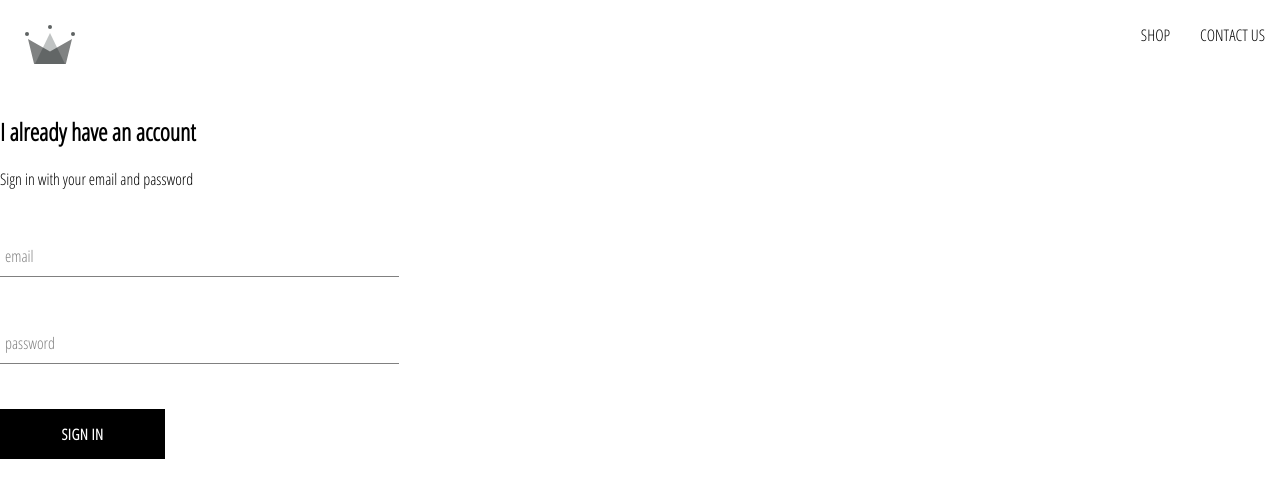
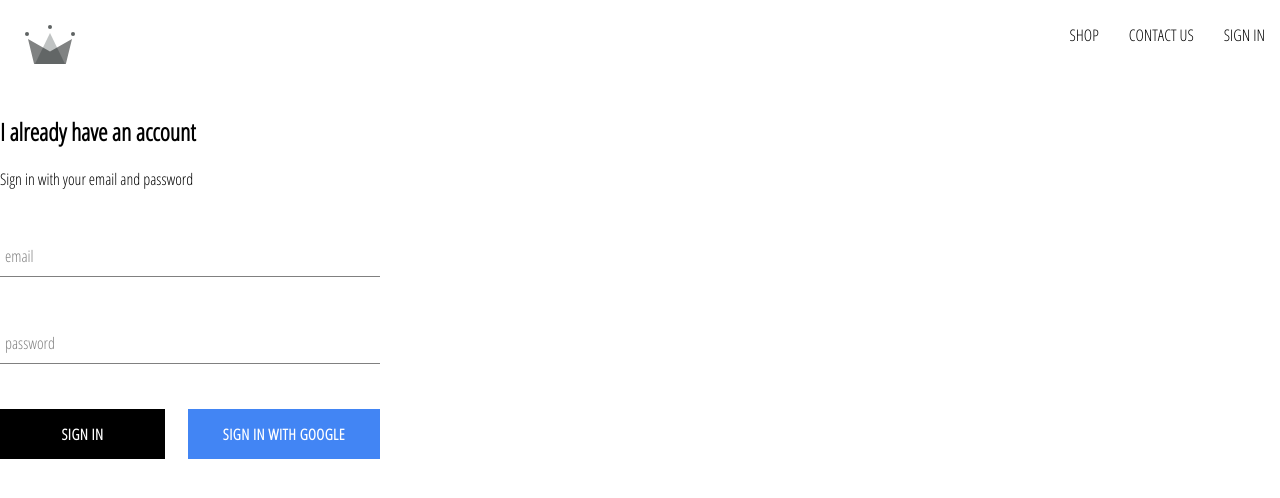
Before and after one commit to theillf8d/ecommerce-demo, a React (Create React App) app: page /signin in a window 1280 px wide. Shown: the top 498 px of the page. Built offline with nearby package versions, Linux system fonts and the light colour scheme; no server answers.

Commit message:
add firebase into app, create sign-in page, sign-in component, google sign in

```diff
--- a/package.json
+++ b/package.json
@@ -6,6 +6,7 @@
     "@testing-library/jest-dom": "^4.2.4",
     "@testing-library/react": "^9.3.2",
     "@testing-library/user-event": "^7.1.2",
+    "firebase": "^7.17.2",
     "node-sass": "^4.14.1",
     "react": "^16.13.1",
     "react-dom": "^16.13.1",
--- a/src/App.css
+++ b/src/App.css
@@ -6,3 +6,7 @@
     text-decoration: none;
     color: black;
 }
+
+* {
+    box-sizing: border-box;
+}
--- a/src/App.js
+++ b/src/App.js
@@ -6,19 +6,42 @@
 import Header from "./components/header/header.component";
 import HomePage from "./pages/homepage/homepage.component";
 import ShopPage from "./pages/shop/shop.component";
-import SignInSignUpPage from './pages/sign-in-sign-up/sign-in-sign-up.component'
+import SignInSignUpPage from "./pages/sign-in-sign-up/sign-in-sign-up.component";
+import { auth } from "./firebase/firebase.utils";
 
-function App() {
+class App extends React.Component {
+  constructor() {
+    super();
+
+    this.state = {
+      currentUser: null,
+    };
+  }
+
+  unsubscribeFromAuth = null;
+
+  componentDidMount() {
+    this.unsubscribeFromAuth = auth.onAuthStateChanged((user) => {
+      this.setState({ currentUser: user });
+    });
+  }
+
+  componentWillUnmount() {
+    this.unsubscribeFromAuth();
+  }
+
+  render() {
     return (
       <div>
-      <Header />
+        <Header currentUser={this.state.currentUser} />
         <Switch>
           <Route exact path="/" component={HomePage} />
           <Route path="/shop" component={ShopPage} />
-        <Route path='/signin' component={SignInSignUpPage} />
+          <Route path="/signin" component={SignInSignUpPage} />
         </Switch>
       </div>
     );
   }
+}
 
 export default App;
--- a/src/components/custom-button/custom-button.component.jsx
+++ b/src/components/custom-button/custom-button.component.jsx
@@ -2,8 +2,8 @@
 
 import "./custom-button.styles.scss";
 
-const CustomButton = ({ children, ...otherProps }) => (
-  <button className="custom-button" {...otherProps}>
+const CustomButton = ({ children, isGoogleSignIn, ...otherProps }) => (
+  <button className={`${isGoogleSignIn ? "google-sign-in" : ""} custom-button`} {...otherProps}>
     {children}
   </button>
 );
--- a/src/components/custom-button/custom-button.styles.scss
+++ b/src/components/custom-button/custom-button.styles.scss
@@ -19,4 +19,14 @@
     color: black;
     border: 1px solid black;
   }
+
+  &.google-sign-in {
+    background-color: #4285f4;
+    color: white;
+
+    &:hover {
+      background-color: #357ae8;
+      border: none;
+    }
+  }
 }
--- a/src/components/header/header.component.jsx
+++ b/src/components/header/header.component.jsx
@@ -1,24 +1,31 @@
-import React from 'react';
-import {Link} from 'react-router-dom';
+import React from "react";
+import { Link } from "react-router-dom";
+import { auth } from "../../firebase/firebase.utils";
 
-import { ReactComponent as Logo } from '../../assets/crown.svg';
+import { ReactComponent as Logo } from "../../assets/crown.svg";
 
-import './header.styles.scss';
+import "./header.styles.scss";
 
-const Header = () => (
-    <div className='header'>
-        <Link className='logo-container' to='/'>
-            <Logo className='logo'/>
+const Header = ({ currentUser }) => (
+  <div className="header">
+    <Link className="logo-container" to="/">
+      <Logo className="logo" />
     </Link>
-        <div className='options'>
-            <Link className='option' to='/shop'>
+    <div className="options">
+      <Link className="option" to="/shop">
         SHOP
       </Link>
-            <Link className='option' to='/contact'>
+      <Link className="option" to="/contact">
         CONTACT US
       </Link>
+      {
+          currentUser ?
+          <div className="option" onClick={() => auth.signOut()}>SIGN OUT</div>
+          :
+          <Link className="option" to="/signin">SIGN IN</Link>
+      }
     </div>
   </div>
 );
 
-export default Header
+export default Header;
--- a/src/components/header/header.styles.scss
+++ b/src/components/header/header.styles.scss
@@ -20,6 +20,7 @@
 
         .option {
             padding: 10px 15px;
+            cursor: pointer;
         }
     }
 }
--- a/src/components/sign-in/sign-in.component.jsx
+++ b/src/components/sign-in/sign-in.component.jsx
@@ -2,7 +2,7 @@
 
 import FormInput from "../form-input/form-input.component";
 import CustomButton from "../custom-button/custom-button.component";
-
+import { signInWithGoogle } from "../../firebase/firebase.utils";
 import "./sign-in.styles.scss";
 
 class SignIn extends Component {
@@ -50,7 +50,13 @@
             label="password"
             required
           />
-          <CustomButton type="submit">Sign In</CustomButton>
+          <div className="buttons">
+            <CustomButton type="submit">Sign In</CustomButton>
+            <CustomButton onClick={signInWithGoogle} isGoogleSignIn>
+              {" "}
+              Sign In With Google{" "}
+            </CustomButton>
+          </div>
         </form>
       </div>
     );
--- a/src/components/sign-in/sign-in.styles.scss
+++ b/src/components/sign-in/sign-in.styles.scss
@@ -1,9 +1,14 @@
 .sign-in {
-    width: 30vw;
+  width: 380px;
+  display: flex;
+  flex-direction: column;
+
+  .title {
+    margin: 10px;
+  }
+
+  .buttons {
     display: flex;
-    flex-direction: column;
-
-    .title {
-        margin: 10px;
-    }
+    justify-content: space-between;
+  }
 }
--- /dev/null
+++ b/src/firebase/firebase.utils.js
@@ -0,0 +1,25 @@
+import firebase from "firebase/app";
+import "firebase/firestore";
+import "firebase/auth";
+
+const config = {
+  apiKey: "AIzaSyCymrBdwYd5y3z8eVq5O758X46zuE39kHQ",
+  authDomain: "crwn-db-bfcff.firebaseapp.com",
+  databaseURL: "https://crwn-db-bfcff.firebaseio.com",
+  projectId: "crwn-db-bfcff",
+  storageBucket: "crwn-db-bfcff.appspot.com",
+  messagingSenderId: "479156714689",
+  appId: "1:479156714689:web:4512e46da821d1eb34a840",
+  measurementId: "G-7WXK0B0XPL",
+};
+
+firebase.initializeApp(config);
+
+export const auth = firebase.auth();
+export const firestore = firebase.firestore();
+
+const provider = new firebase.auth.GoogleAuthProvider();
+provider.setCustomParameters({prompt: 'select_account', })
+export const signInWithGoogle = () => auth.signInWithPopup(provider);
+
+export default firebase;
```
Also changed, not shown: src/pages/contact/contact.component.jsx (added), src/pages/contact/contact.styles.scss (added), 1 other file (tests, documents, lock files or other folders). Lines whose indentation alone changed are shown as unchanged.
